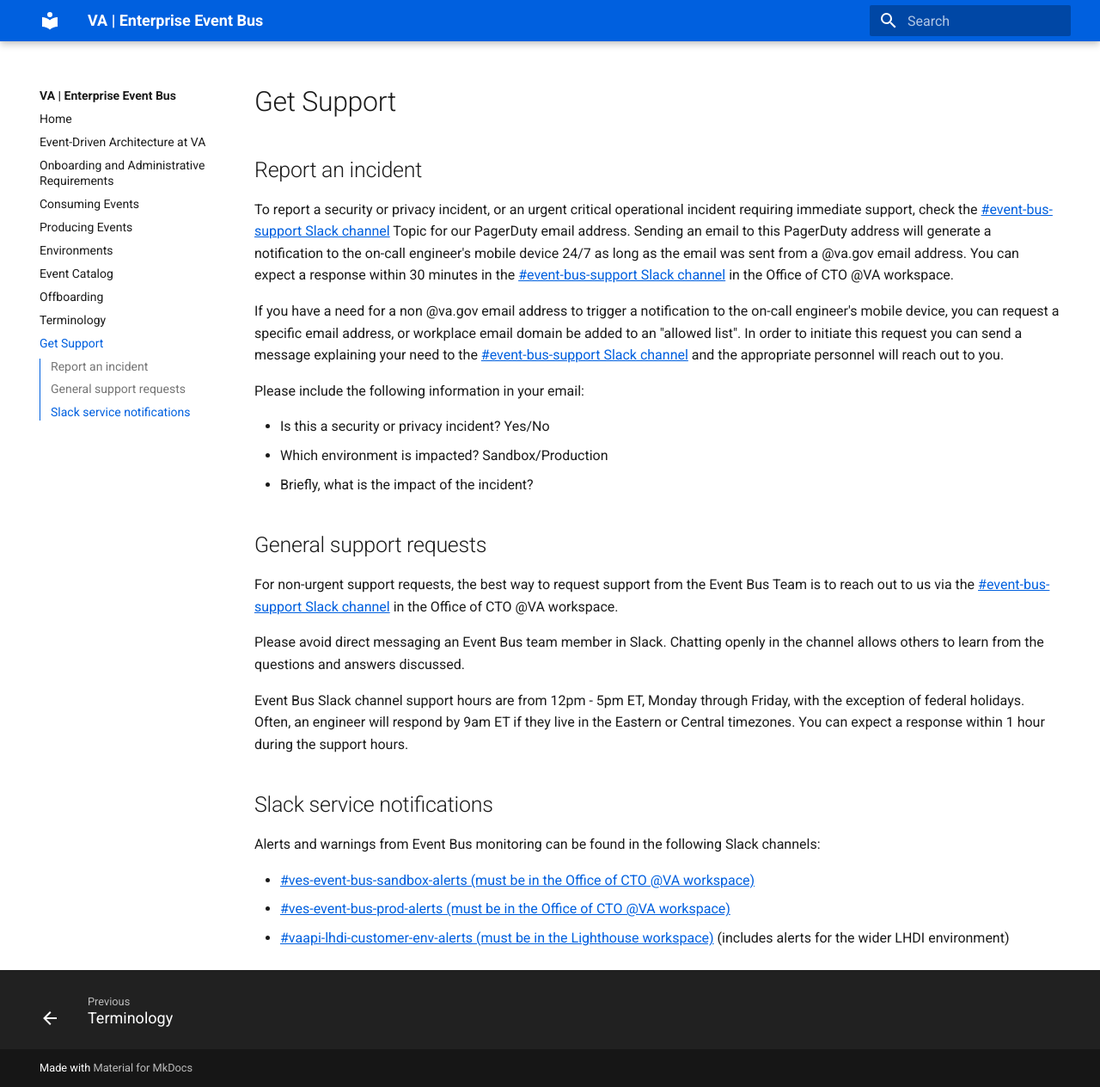
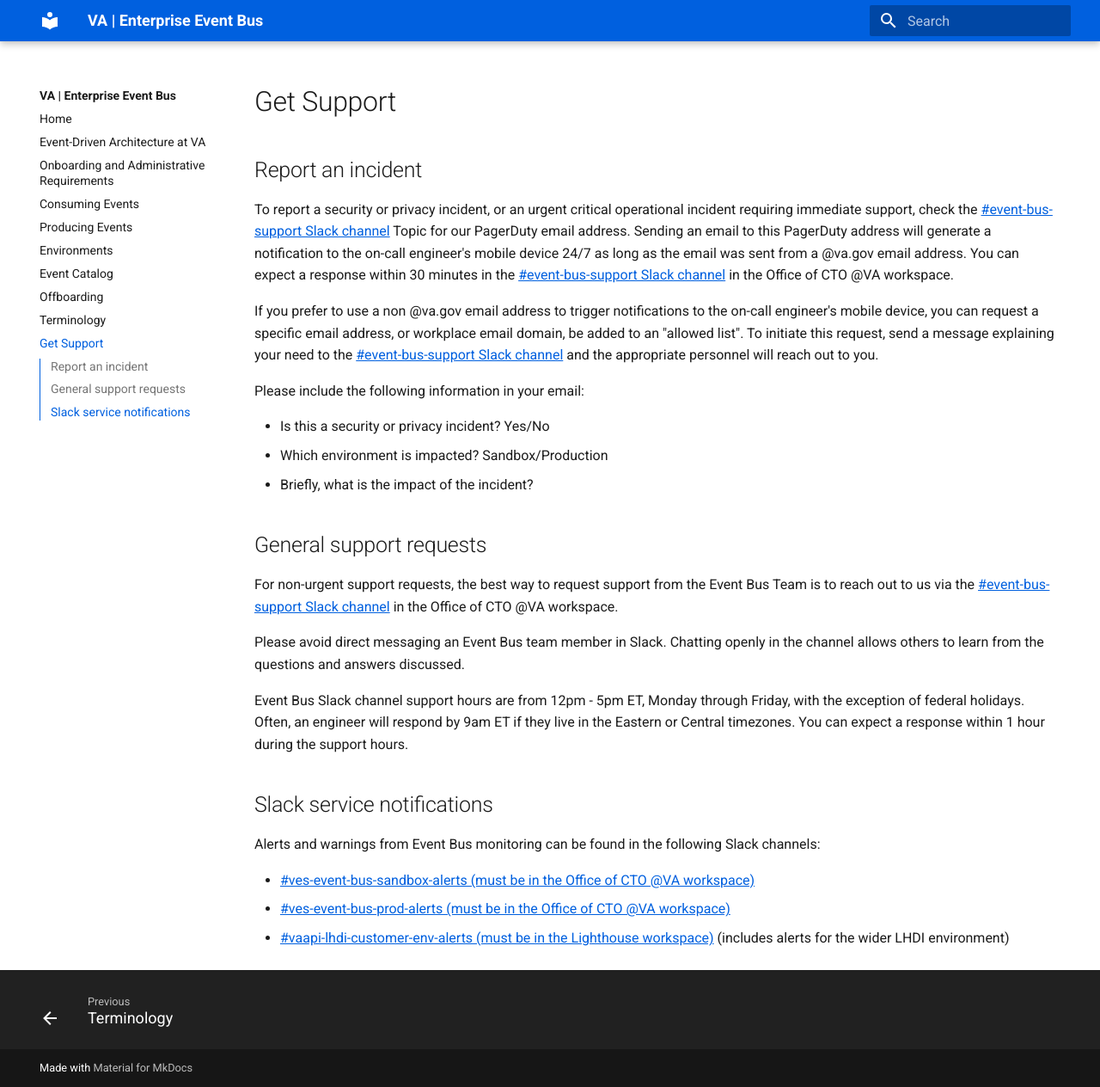
Before and after one commit to department-of-veterans-affairs/ves-event-bus-developer-portal, an MkDocs documentation site: the page built from docs/get-support.md, in a window 1280 px wide and 1264 px high. Shown: the whole window at 86% size. Built offline with MkDocs 1.6.1 and Material for MkDocs 9.7.7, drawn with Linux system fonts in a browser that asks for light colours.

Commit message:
Update docs/get-support.md
Co-authored-by: Sarah-Jaine Szekeresh <SarahJaine@users.noreply.github.com>

```diff
--- a/docs/get-support.md
+++ b/docs/get-support.md
@@ -8,7 +8,7 @@ title: Get Support
 
 To report a security or privacy incident, or an urgent critical operational incident requiring immediate support, check the [#event-bus-support Slack channel][slack-#event-bus-support] Topic for our PagerDuty email address. Sending an email to this PagerDuty address will generate a notification to the on-call engineer's mobile device 24/7 as long as the email was sent from a @va.gov email address.  You can expect a response within 30 minutes in the [#event-bus-support Slack channel][slack-#event-bus-support] in the Office of CTO @VA workspace.
 
-If you have a need for a non @va.gov email address to trigger a notification to the on-call engineer's mobile device, you can request a specific email address, or workplace email domain be added to an "allowed list". In order to initiate this request you can send a message explaining your need to the [#event-bus-support Slack channel][slack-#event-bus-support] and the appropriate personnel will reach out to you.
+If you prefer to use a non @va.gov email address to trigger notifications to the on-call engineer's mobile device, you can request a specific email address, or workplace email domain, be added to an "allowed list". To initiate this request, send a message explaining your need to the [#event-bus-support Slack channel][slack-#event-bus-support] and the appropriate personnel will reach out to you.
 
 Please include the following information in your email:
 
```
